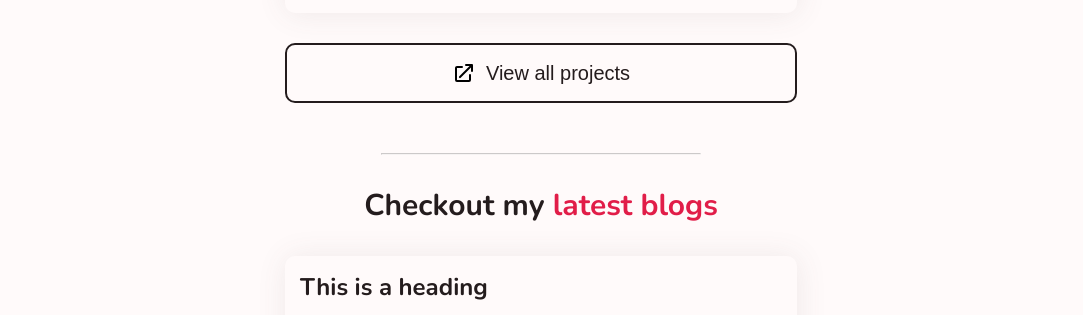
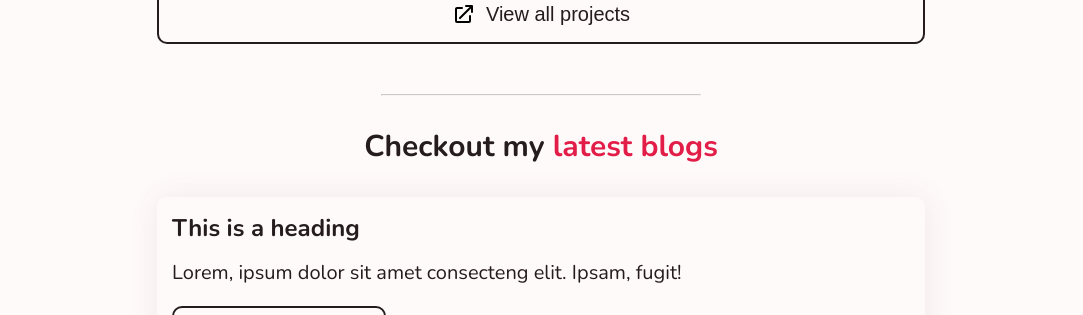
Before and after one commit to fatahmaziz/fatahmaziz-website, a plain HTML site: page index.html in a window 1280 px wide. Shown: the part 1112-1427 px from the top of the page, without its empty margins (99-1182 px from the left). Drawn offline with nearby package versions, Linux system fonts and the light colour scheme.

Commit message:
update: mobile nav, section

```diff
--- a/style.css
+++ b/style.css
@@ -277,7 +277,7 @@ main section h3{
 .section-content{
     padding: 1.5rem;
     margin-bottom: 3rem;
-    max-width: 40vw;
+    max-width: 60vw;
     border-radius: 1rem;
     box-shadow: 0.1rem 0.1rem 3rem rgba(97, 80, 81, 0.1);
 }
@@ -431,6 +431,7 @@ footer small{
     /* nav section */
     nav{
         justify-content: center;
+        flex-direction: column;
     }
 
     nav ul{
```
